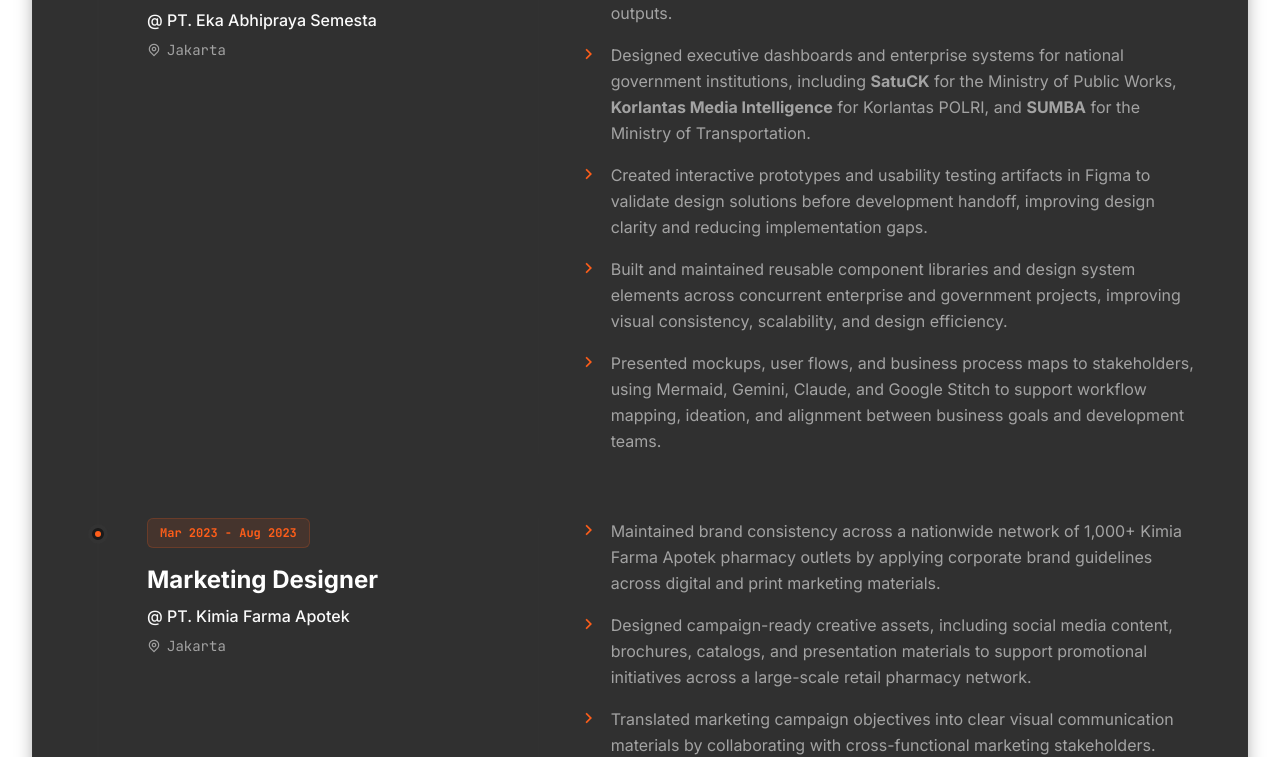
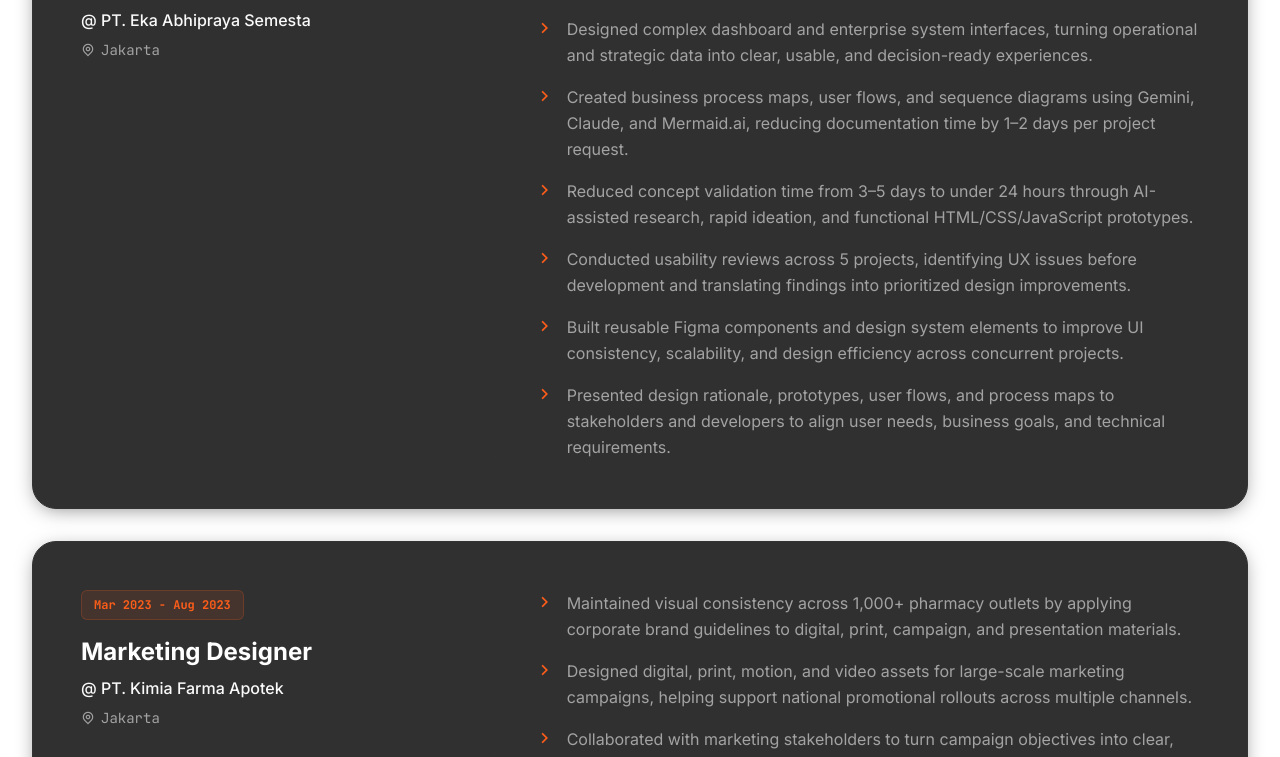
Before and after one commit to kiagusgatot/web-portfolio, a React (Vite) app: page / in a window 1280 px wide. Shown: the part 1717-2474 px from the top of the page. Built offline with nearby package versions, Linux system fonts and the light colour scheme.

Commit message:
feat: update portfolio experience, hero section, projects, and resume

```diff
--- a/src/components/ExperienceSection.jsx
+++ b/src/components/ExperienceSection.jsx
@@ -8,18 +8,12 @@
         <div className="h-px flex-1 bg-gradient-to-r from-dev-border to-transparent"></div>
       </div>
 
-      <div className="bento-card p-6 md:p-10 lg:p-12 backdrop-blur-sm bg-[#1A1A1A]/90">
-        <div className="relative border-l-2 border-dev-border/50 ml-2 md:ml-4 space-y-12 md:space-y-16">
-          {experience.map((item, index) => (
-            <div key={item.company + index} className="relative pl-8 md:pl-12">
-              <div className="absolute w-5 h-5 rounded-full bg-[#1A1A1A] border-4 border-dev-border -left-[11px] top-1.5 flex items-center justify-center transition-colors hover:border-dev-orange">
-                <div className="w-1.5 h-1.5 rounded-full bg-dev-orange"></div>
-              </div>
-
-              <ExperienceCard item={item} />
-            </div>
-          ))}
-        </div>
+      <div className="space-y-8">
+        {experience.map((item, index) => (
+          <div key={item.company + index} className="bento-card p-6 md:p-10 lg:p-12 backdrop-blur-sm bg-[#1A1A1A]/90">
+            <ExperienceCard item={item} />
+          </div>
+        ))}
       </div>
     </section>
   )
--- a/src/components/ProjectCard.jsx
+++ b/src/components/ProjectCard.jsx
@@ -19,8 +19,15 @@
             isReverse ? 'md:border-l' : 'md:border-r'
           } border-dev-border`}
         >
-          <div className="font-mono text-xs font-semibold text-dev-muted mb-4">
-            {index} // {tag}
+          <div className="flex justify-between items-center mb-4">
+            <div className="font-mono text-xs font-semibold text-dev-muted">
+              {index} // {tag}
+            </div>
+            {project.client === 'Personal Project' && (
+              <span className="px-2 py-1 bg-dev-orange/10 border border-dev-orange/20 rounded text-[10px] font-mono text-dev-orange font-semibold uppercase tracking-wider">
+                Personal Project
+              </span>
+            )}
           </div>
           <h3 className="text-2xl font-bold text-white mb-3 group-hover:text-dev-orange transition-colors">
             {title}
@@ -54,8 +61,15 @@
         <i className={`${icon} text-6xl text-[#4A4A4A] project-icon`}></i>
       </div>
       <div className="p-6 md:p-8 flex-1 flex flex-col">
-        <div className="font-mono text-xs font-semibold text-dev-muted mb-3">
-          {index} // {tag}
+        <div className="flex justify-between items-center mb-3">
+          <div className="font-mono text-xs font-semibold text-dev-muted">
+            {index} // {tag}
+          </div>
+          {project.client === 'Personal Project' && (
+            <span className="px-2 py-1 bg-dev-orange/10 border border-dev-orange/20 rounded text-[10px] font-mono text-dev-orange font-semibold uppercase tracking-wider">
+              Personal Project
+            </span>
+          )}
         </div>
         <h3 className="text-xl font-bold text-white mb-2 group-hover:text-dev-orange transition-colors">{title}</h3>
         <p className="text-sm text-dev-muted mb-6 line-clamp-2">{summary}</p>
--- a/src/data/experience.js
+++ b/src/data/experience.js
@@ -1,15 +1,17 @@
 export const experience = [
   {
     period: 'Sep 2023 - Present',
-    role: 'UI/UX Designer',
+    role: 'Product Designer',
     company: 'PT. Eka Abhipraya Semesta',
     location: 'Jakarta',
     points: [
-      'Owned the end-to-end UI/UX design process for enterprise and government digital products, from requirements gathering to final UI handoff, using Figma to create wireframes, high-fidelity interfaces, and developer-ready design outputs.',
-      'Designed executive dashboards and enterprise systems for national government institutions, including <strong>SatuCK</strong> for the Ministry of Public Works, <strong>Korlantas Media Intelligence</strong> for Korlantas POLRI, and <strong>SUMBA</strong> for the Ministry of Transportation.',
-      'Created interactive prototypes and usability testing artifacts in Figma to validate design solutions before development handoff, improving design clarity and reducing implementation gaps.',
-      'Built and maintained reusable component libraries and design system elements across concurrent enterprise and government projects, improving visual consistency, scalability, and design efficiency.',
-      'Presented mockups, user flows, and business process maps to stakeholders, using Mermaid, Gemini, Claude, and Google Stitch to support workflow mapping, ideation, and alignment between business goals and development teams.',
+      'Led end-to-end product design for 5 government digital projects, from client requirements and user flows to high-fidelity UI, prototypes, and developer-ready handoff.',
+      'Designed complex dashboard and enterprise system interfaces, turning operational and strategic data into clear, usable, and decision-ready experiences.',
+      'Created business process maps, user flows, and sequence diagrams using Gemini, Claude, and Mermaid.ai, reducing documentation time by 1–2 days per project request.',
+      'Reduced concept validation time from 3–5 days to under 24 hours through AI-assisted research, rapid ideation, and functional HTML/CSS/JavaScript prototypes.',
+      'Conducted usability reviews across 5 projects, identifying UX issues before development and translating findings into prioritized design improvements.',
+      'Built reusable Figma components and design system elements to improve UI consistency, scalability, and design efficiency across concurrent projects.',
+      'Presented design rationale, prototypes, user flows, and process maps to stakeholders and developers to align user needs, business goals, and technical requirements.',
     ],
   },
   {
@@ -18,10 +20,10 @@
     company: 'PT. Kimia Farma Apotek',
     location: 'Jakarta',
     points: [
-      'Maintained brand consistency across a nationwide network of 1,000+ Kimia Farma Apotek pharmacy outlets by applying corporate brand guidelines across digital and print marketing materials.',
-      'Designed campaign-ready creative assets, including social media content, brochures, catalogs, and presentation materials to support promotional initiatives across a large-scale retail pharmacy network.',
-      'Translated marketing campaign objectives into clear visual communication materials by collaborating with cross-functional marketing stakeholders.',
-      'Leveraged Adobe Illustrator, Photoshop, After Effects, and Premiere Pro to create digital, print, motion, and video-based assets for brand-consistent marketing campaigns.',
+      'Maintained visual consistency across 1,000+ pharmacy outlets by applying corporate brand guidelines to digital, print, campaign, and presentation materials.',
+      'Designed digital, print, motion, and video assets for large-scale marketing campaigns, helping support national promotional rollouts across multiple channels.',
+      'Collaborated with marketing stakeholders to turn campaign objectives into clear, brand-aligned visual materials for social media, brochures, catalogs, and presentations.',
+      'Delivered campaign-ready creative assets within fast-paced production timelines, supporting continuous promotional activity and consistent brand visibility across the retail pharmacy network.',
     ],
   },
 ]
--- a/src/data/profile.js
+++ b/src/data/profile.js
@@ -2,7 +2,7 @@
   fullName: 'Ki Agus Gatot Mahendra Setiawan',
   displayName: 'Ki Agus Gatot.',
   role: 'Designer',
-  roleLabel: 'UI/UX',
+  roleLabel: 'Product',
   eyebrow: 'PROTOTYPING IDEAS',
   phone: '+6281554283885',
   whatsapp: 'https://wa.me/6281554283885',
@@ -13,7 +13,7 @@
     'I combine product-thinking with technical fundamentals to deliver scalable enterprise and government digital platforms.',
   taglineHighlight: 'product-thinking',
   summary:
-    "UI/UX Designer with 3+ years of experience in digital product design, enterprise systems, government platforms, dashboards, and visual communication. Available for work to create wireframes, high-fidelity UI, prototypes, user flows, and design system elements.",
+    "Product Designer with 3+ years of experience in digital product design, enterprise systems, government platforms, dashboards, and visual communication. Available for work to create wireframes, high-fidelity UI, prototypes, user flows, and design system elements.",
   currentCompany: 'PT. Eka Abhipraya Semesta',
   specialization: 'Enterprise & Government Product Design',
   stats: [
--- a/src/data/projects.js
+++ b/src/data/projects.js
@@ -101,12 +101,12 @@
     tools: ['Figma', 'Responsive Design', 'UI/UX'],
   },
   {
-    id: 'mini-wallet',
+    id: 'yatra-pay',
     index: '06',
     tag: 'FINTECH',
     layout: 'small',
     icon: 'ri-wallet-3-fill',
-    title: 'Mini Wallet',
+    title: 'Yatra Pay',
     client: 'Personal Project',
     summary:
       'A fullstack digital wallet application featuring secure authentication, peer-to-peer transfers, and transaction history.',
```
Also changed, not shown: 1 other file (tests, documents, lock files or other folders).
